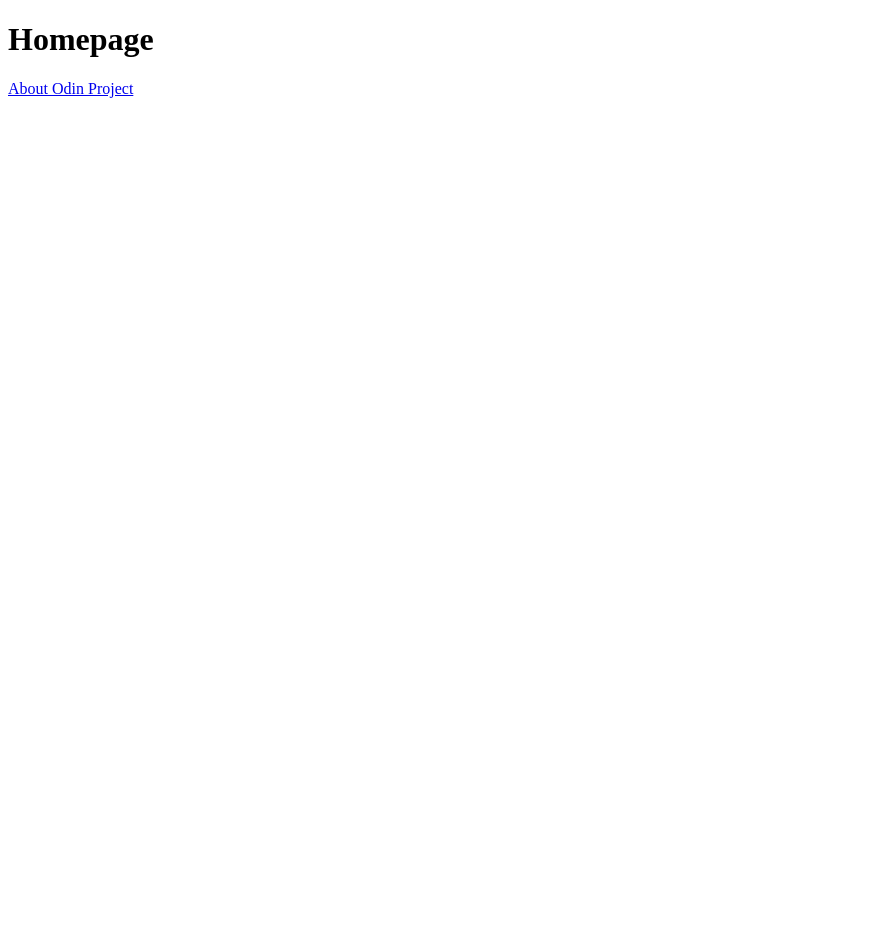
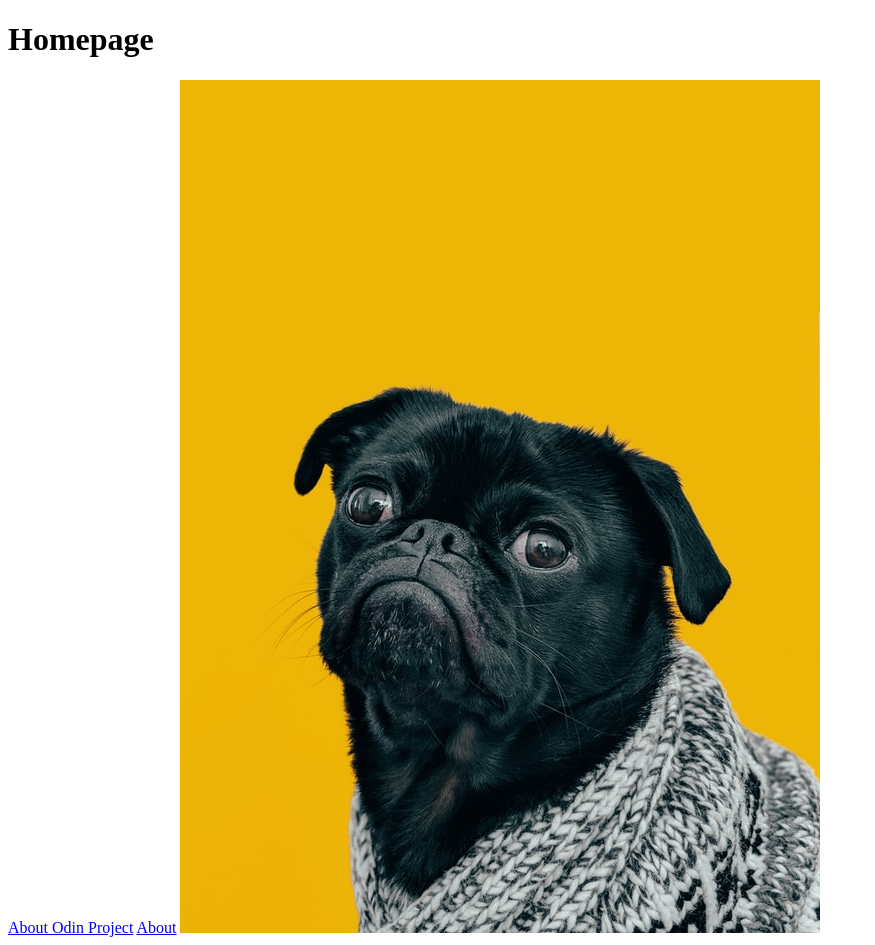
Before and after one commit to kuroshit/git_test, a plain HTML site: page odin-links-and-images/index.html in a window 1280 px wide. Shown: the whole page, without its empty margins (0-875 px from the left). Before the commit the page ends 800 px from the top, so only its background shows below. Drawn offline with Linux system fonts and the light colour scheme.

Commit message:
Add images and links

```diff
--- a/odin-links-and-images/index.html
+++ b/odin-links-and-images/index.html
@@ -9,5 +9,9 @@
     <body>
         <h1>Homepage</h1>
         <a href="https://www.theodinproject.com/about">About Odin Project</a>
+
+        <a href="pages/about.html">About</a>
+
+        <img src="images/dog.jpg" alt="The picture of a dog">
     </body>
 </html>
```
Also changed, not shown: odin-links-and-images/pages/about.html (renamed from odin-links-and-images/about.html, +2 -0 lines), odin-links-and-images/images/dog.jpg (added).
